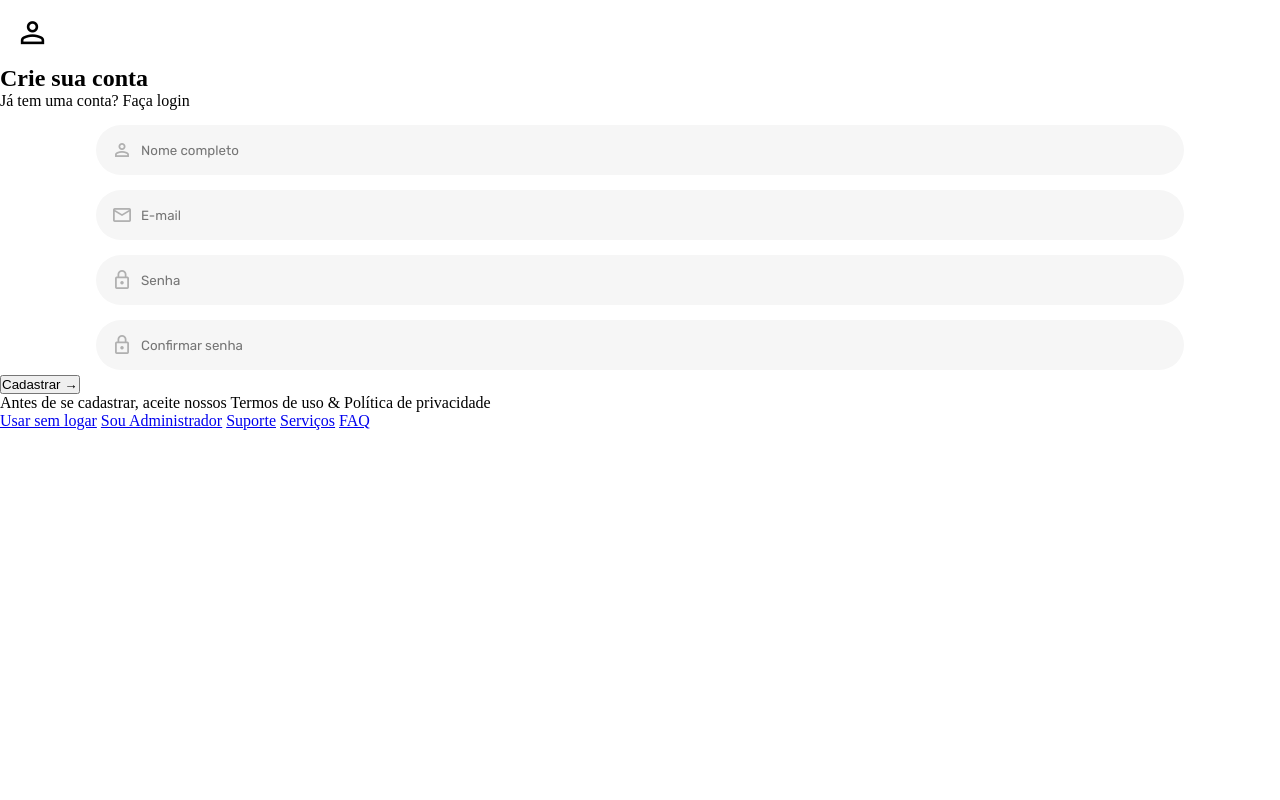
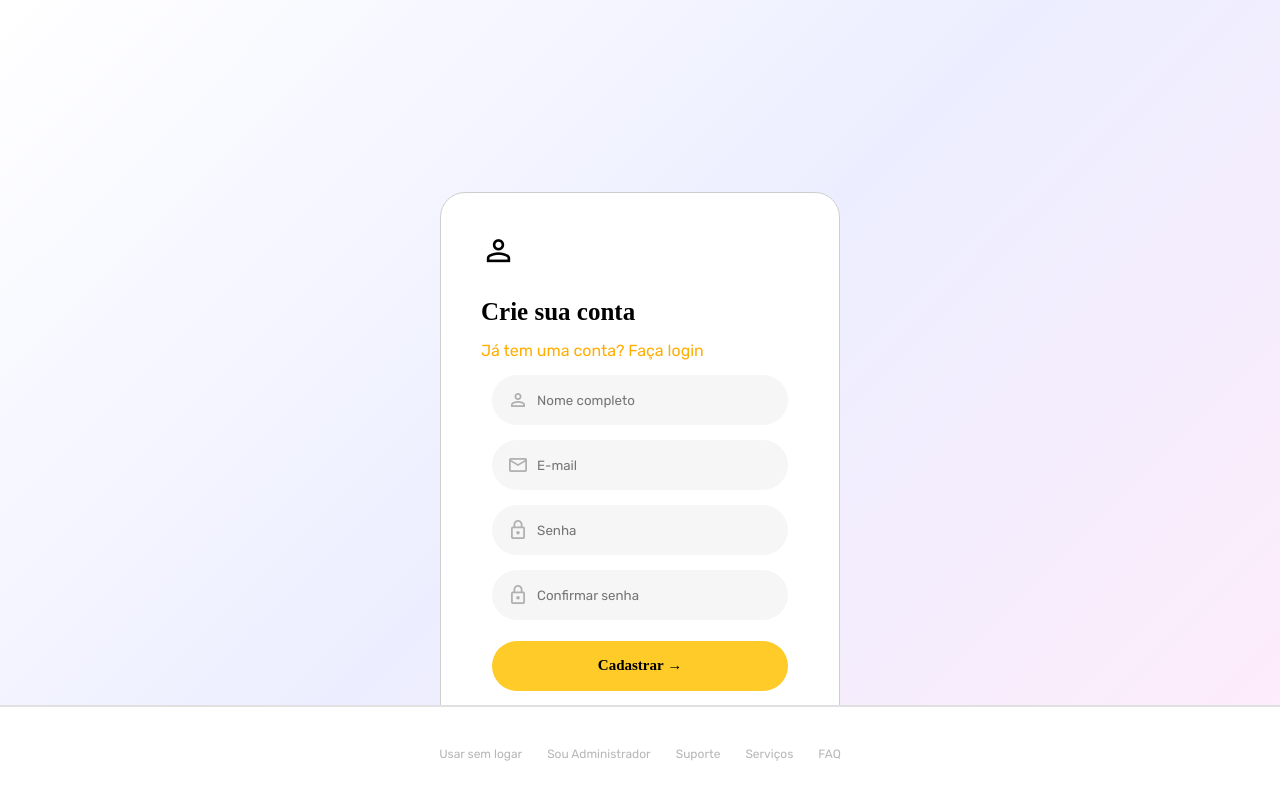
Before and after one commit to RyannNet/sously-app, a plain HTML site: page registro.html in a window 1280 px wide. Drawn offline with nearby package versions, Linux system fonts and the light colour scheme; files that its build step writes are made by us from their sources; the site is published under a folder, as on GitHub Pages, so addresses that start at the root find nothing.

Commit message:
Update registro.html

```diff
--- a/registro.html
+++ b/registro.html
@@ -8,7 +8,7 @@
   <link rel="preconnect" href="https://fonts.googleapis.com">
   <link rel="preconnect" href="https://fonts.gstatic.com" crossorigin>
   <link href="https://fonts.googleapis.com/css2?family=Material+Symbols+Outlined&family=Rubik&display=swap" rel="stylesheet">
-  <link rel="stylesheet" href="/sously/Estilos/registro.css">
+  <link rel="stylesheet" href="registro.css">
   <style>
   *{
   margin: 0;
```
